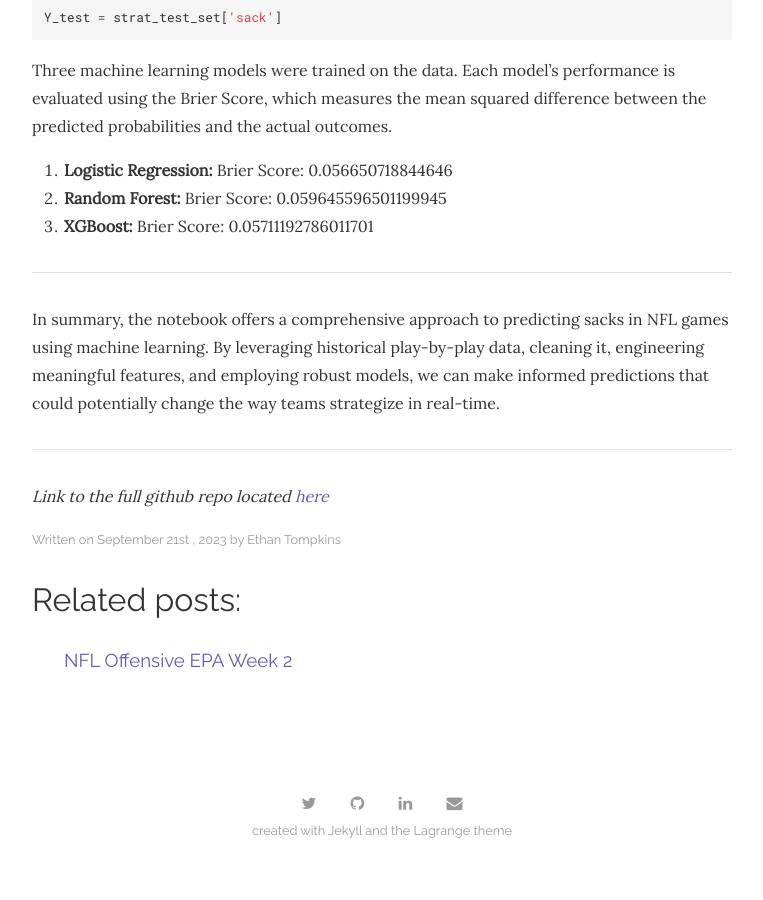
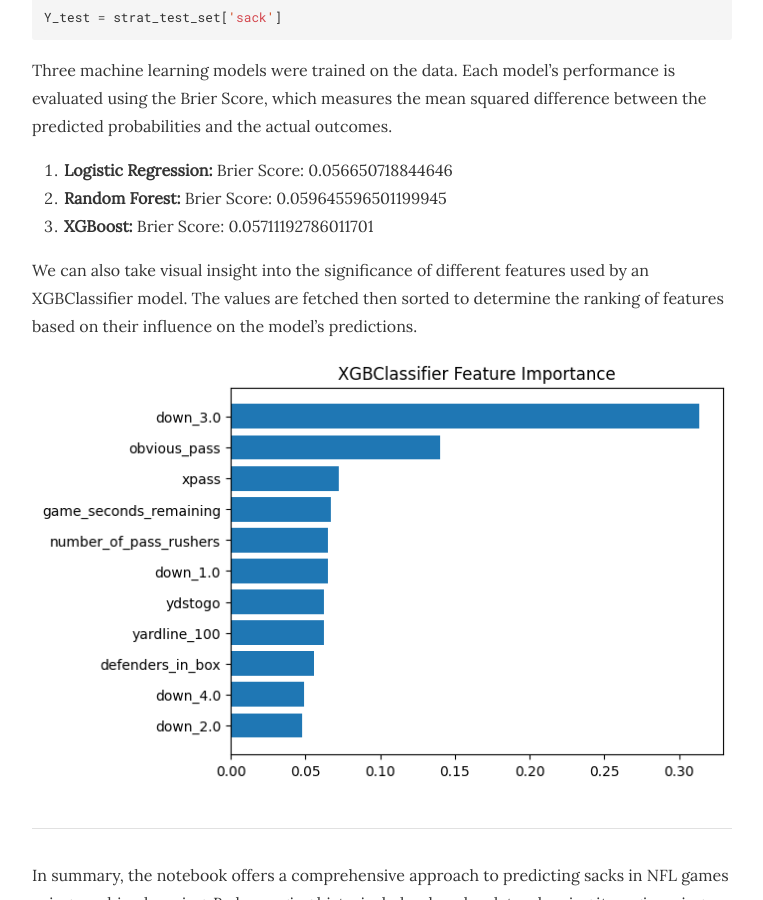
Before and after one commit to ethantompkins/ethantompkins.github.io, a Jekyll site: the page built from _posts/2023-09-21-Sack-Prediction-LR.md, in a window 1280 px wide and 900 px high, scrolled down 3070 px. Shown: the whole window, without its empty margins (258-1021 px from the left). Built offline with Jekyll 4.4.1, drawn with Linux system fonts in a browser that asks for light colours; nearby versions of some CDN libraries; before the commit the page ends 3947 px from its top, so only the background shows below that.

Commit message:
post update

```diff
--- a/_posts/2023-09-21-Sack-Prediction-LR.md
+++ b/_posts/2023-09-21-Sack-Prediction-LR.md
@@ -103,6 +103,10 @@ Three machine learning models were trained on the data. Each model's performance
 2. **Random Forest:** Brier Score: 0.059645596501199945
 3. **XGBoost:** Brier Score: 0.05711192786011701
 
+We can also take visual insight into the significance of different features used by an XGBClassifier model. The values are fetched then sorted to determine the ranking of features based on their influence on the model's predictions.
+
+![XGBClassifier Feature Importance](/images/sack_prediction_lr/XGBClassifierFeatureImportance.png)
+
 ---
 
 In summary, the notebook offers a comprehensive approach to predicting sacks in NFL games using machine learning. By leveraging historical play-by-play data, cleaning it, engineering meaningful features, and employing robust models, we can make informed predictions that could potentially change the way teams strategize in real-time.
```
Also changed, not shown: images/sack_prediction_lr/XGBClassifierFeatureImportance.png (added).
